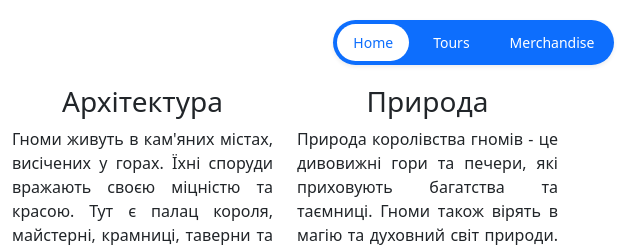
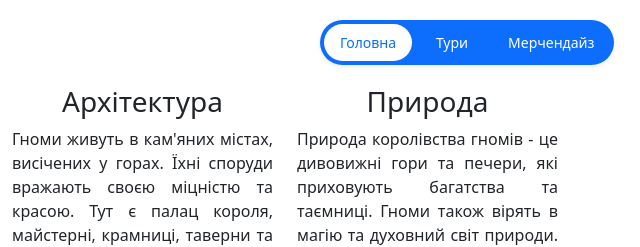
Before and after one commit to dart1492/------, a plain HTML site: page index.html in a window 1280 px wide. Shown: the top 247 px of the page, 640-1280 px from the left. Drawn offline with nearby package versions, Linux system fonts and the light colour scheme.

Commit message:
changed menu titles

```diff
--- a/index.html
+++ b/index.html
@@ -14,13 +14,13 @@
         </div>
         <ul class="nav nav-pills nav-fill gap-2 p-1 small bg-primary rounded-5 shadow-sm" id="pillNav2" role="tablist" style="--bs-nav-link-color: var(--bs-white); --bs-nav-pills-link-active-color: var(--bs-primary); --bs-nav-pills-link-active-bg: var(--bs-white);">
             <li class="nav-item" role="presentation">
-              <button class="nav-link active rounded-5" id="home-tab2" data-bs-toggle="tab" type="button" role="tab" aria-selected="true">Home</button>
+              <button class="nav-link active rounded-5" id="home-tab2" data-bs-toggle="tab" type="button" role="tab" aria-selected="true">Головна</button>
             </li>
             <li class="nav-item" role="presentation">
-              <button class="nav-link rounded-5" id="profile-tab2" data-bs-toggle="tab" type="button" role="tab" aria-selected="false">Tours</button>
+              <button class="nav-link rounded-5" id="profile-tab2" data-bs-toggle="tab" type="button" role="tab" aria-selected="false">Тури</button>
             </li>
             <li class="nav-item" role="presentation">
-              <button class="nav-link rounded-5" id="contact-tab2" data-bs-toggle="tab" type="button" role="tab" aria-selected="false">Merchandise</button>
+              <button class="nav-link rounded-5" id="contact-tab2" data-bs-toggle="tab" type="button" role="tab" aria-selected="false">Мерчендайз</button>
             </li>
         </ul>
     </header>
```
